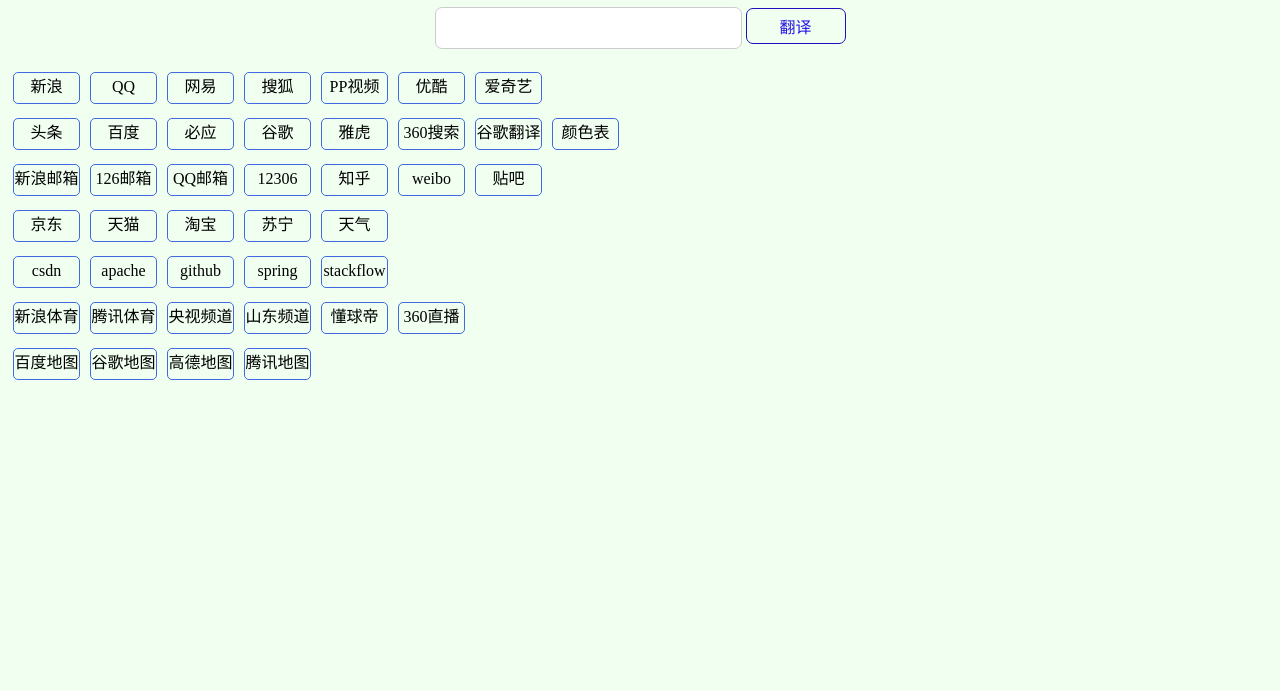
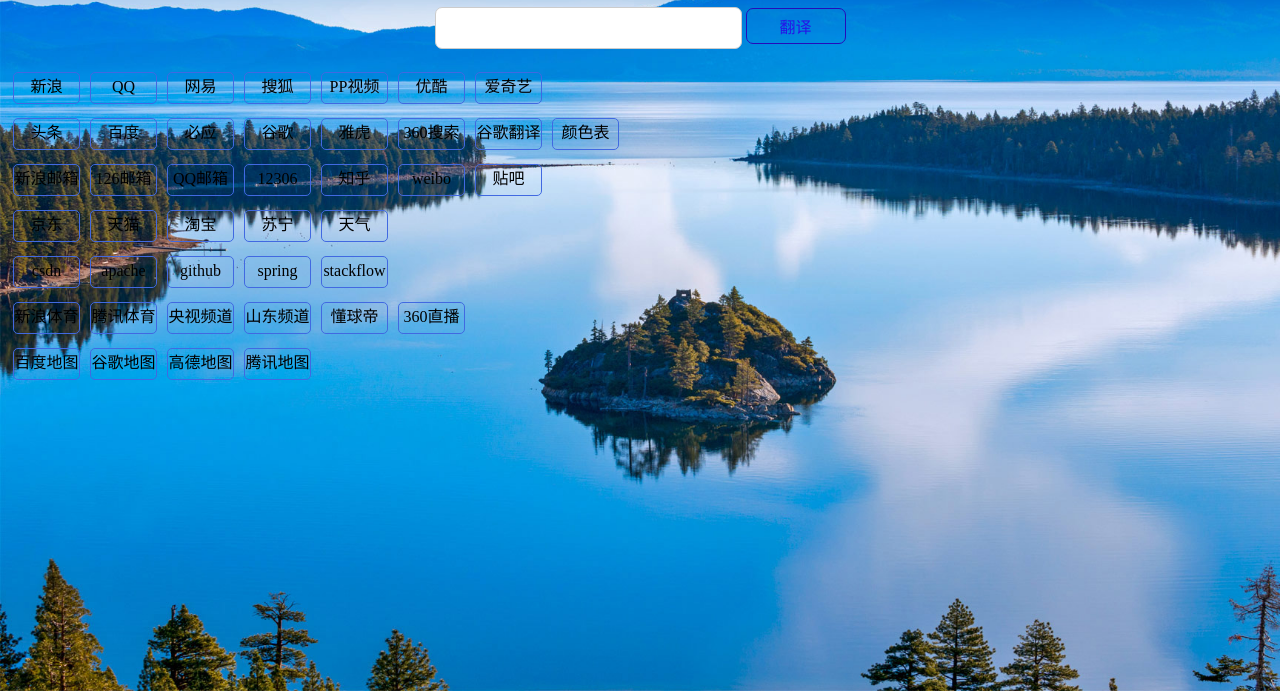
Before and after one commit to aaaaai/aaaaai.github.io, a plain HTML site: page m.html in a window 1280 px wide. Shown: the part 109-800 px from the top of the page. Drawn offline with Linux system fonts and the light colour scheme.

Commit message:
Update m.html

```diff
--- a/m.html
+++ b/m.html
@@ -170,7 +170,7 @@
 			}
 		</script>
 	</head>
-	<body onkeyup="focusInputText(event)">
+	<body onkeyup="focusInputText(event)" class="jianbian">
 		<div align="center" style="margin-top: 10px;font-size: 30px;font-weight: bold;color:#000079;font-family: '华文隶书';">导航</div>
 		<div align="center" style="margin-top: 10px;">
 			<input id="searchtext" type="text" class="k" onmouseover="this.focus()" onfocus="this.select()" onkeydown="huiche(event)" ondblclick="clearInputText(this)"/>
```
